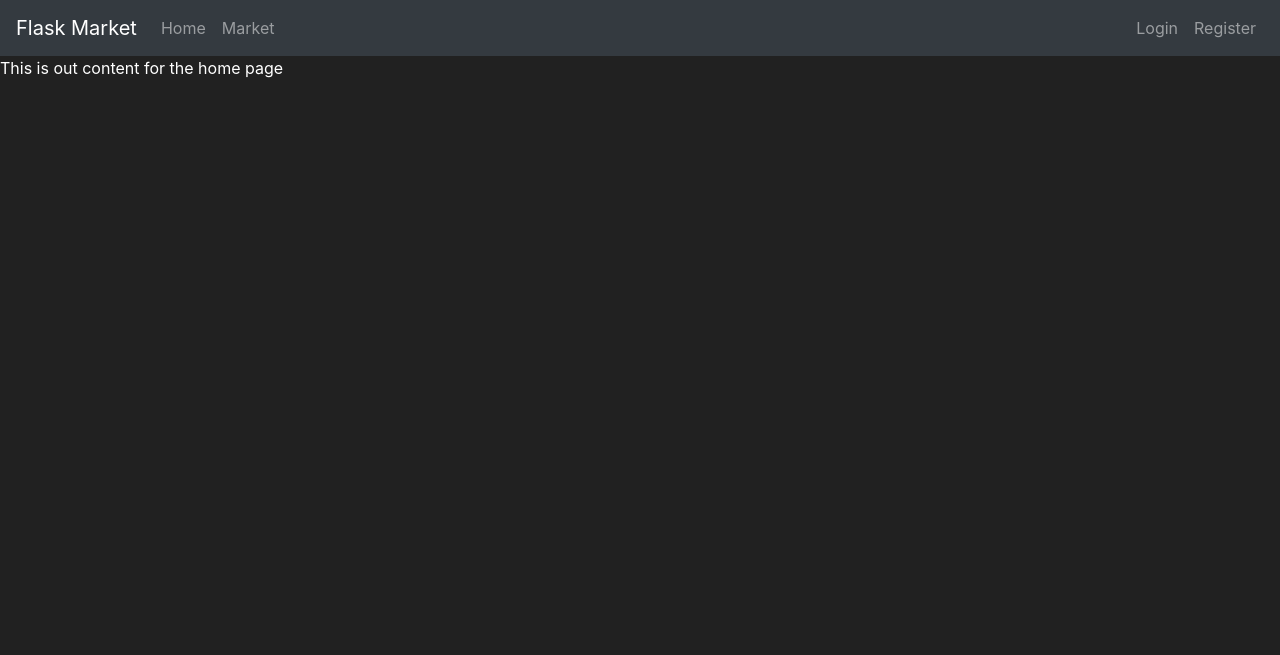
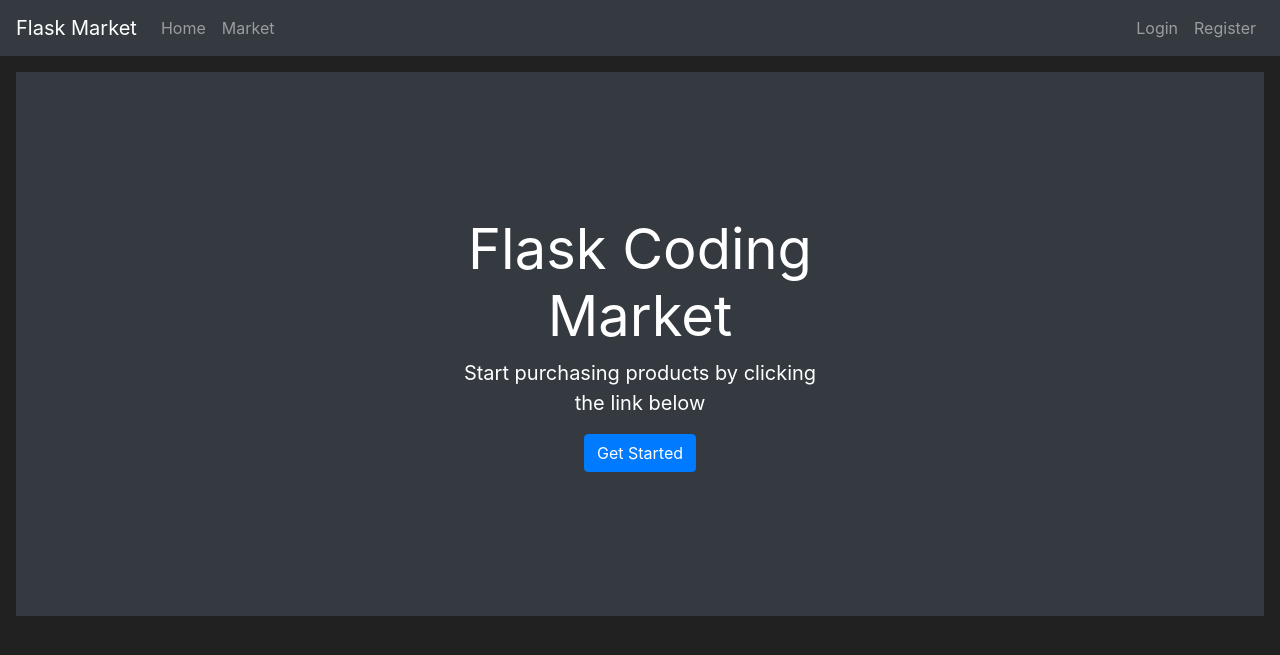
Before and after one commit to culeAkash/FlaskMarket, a Flask app: page / in a window 1280 px wide. Shown: the top 655 px of the page. Run offline with Flask 3, Linux system fonts and the light colour scheme; some libraries are stand-ins or nearby versions.

Commit message:
Learnt more about auth in flask

```diff
--- a/market/__init__.py
+++ b/market/__init__.py
@@ -16,5 +16,7 @@ db = SQLAlchemy(app)
 bcrypt = Bcrypt(app)
 
 login_manager = LoginManager(app)
+login_manager.login_view = "login_page"
+login_manager.login_message_category = 'info'
 
 from market import routes
--- a/market/routes.py
+++ b/market/routes.py
@@ -3,7 +3,7 @@ from flask import render_template,redirect,url_for,flash
 from market.models import Item,User
 from market.forms import RegisterForm,LoginForm
 from market import db
-from flask_login import login_user
+from flask_login import login_user,logout_user,login_required
 
 
 @app.route("/")
@@ -12,6 +12,7 @@ def home_page():
     return render_template('home.html')
 
 @app.route('/market')
+@login_required
 def market_page():
     items = Item.query.all()
     return render_template('market.html', items=items)
@@ -25,6 +26,8 @@ def register_page():
                               password=form.password.data)
         db.session.add(user_to_create)
         db.session.commit()
+        login_user(user_to_create)
+        flash(f'Account created successfully! You are not logged in as {user_to_create.user_name}',category='success')
         return redirect(url_for('market_page'));
 
     if form.errors!={}:
@@ -48,3 +51,9 @@ def login_page():
             flash('Username or password incorrect',category='danger');
 
     return render_template('login.html',form=form)
+
+@app.route("/logout")
+def logout_page():
+    logout_user()
+    flash("You have logged out!!!",category='info')
+    return redirect(url_for('home_page'));
--- a/market/templates/base.html
+++ b/market/templates/base.html
@@ -38,7 +38,7 @@
           <a class="nav-link" href="#">Welcome, {{current_user.user_name}}</a>
         </li>
         <li class="nav-item">
-          <a class="nav-link" href="#">Logout</a>
+          <a class="nav-link" href="{{url_for('logout_page')}}">Logout</a>
         </li>
         {% else %}
         <li class="nav-item">
--- a/market/templates/home.html
+++ b/market/templates/home.html
@@ -1,2 +1,15 @@
-{%extends 'base.html'%} {% block title %} Home Page {%endblock%} {%block
-content%}This is out content for the home page{%endblock%}
+{% extends 'base.html' %}
+{% block title %}
+Welcome to Flask Market
+{% endblock %}
+{% block content %}
+<div class="position-relative overflow-hidden p-3 p-md-5 m-md-3 text-center bg-dark" style="color:white">
+    <div class="col-md-5 p-lg-5 mx-auto my-5">
+        <h1 class="display-4 font-weight-normal">Flask Coding Market</h1>
+        <p class="lead font-weight-normal">Start purchasing products by clicking the link below</p>
+        <a class="btn btn-primary" href="{{ url_for('market_page') }}">Get Started</a>
+    </div>
+    <div class="product-device box-shadow d-none d-md-block"></div>
+    <div class="product-device product-device-2 box-shadow d-none d-md-block"></div>
+</div>
+{% endblock %}
```
